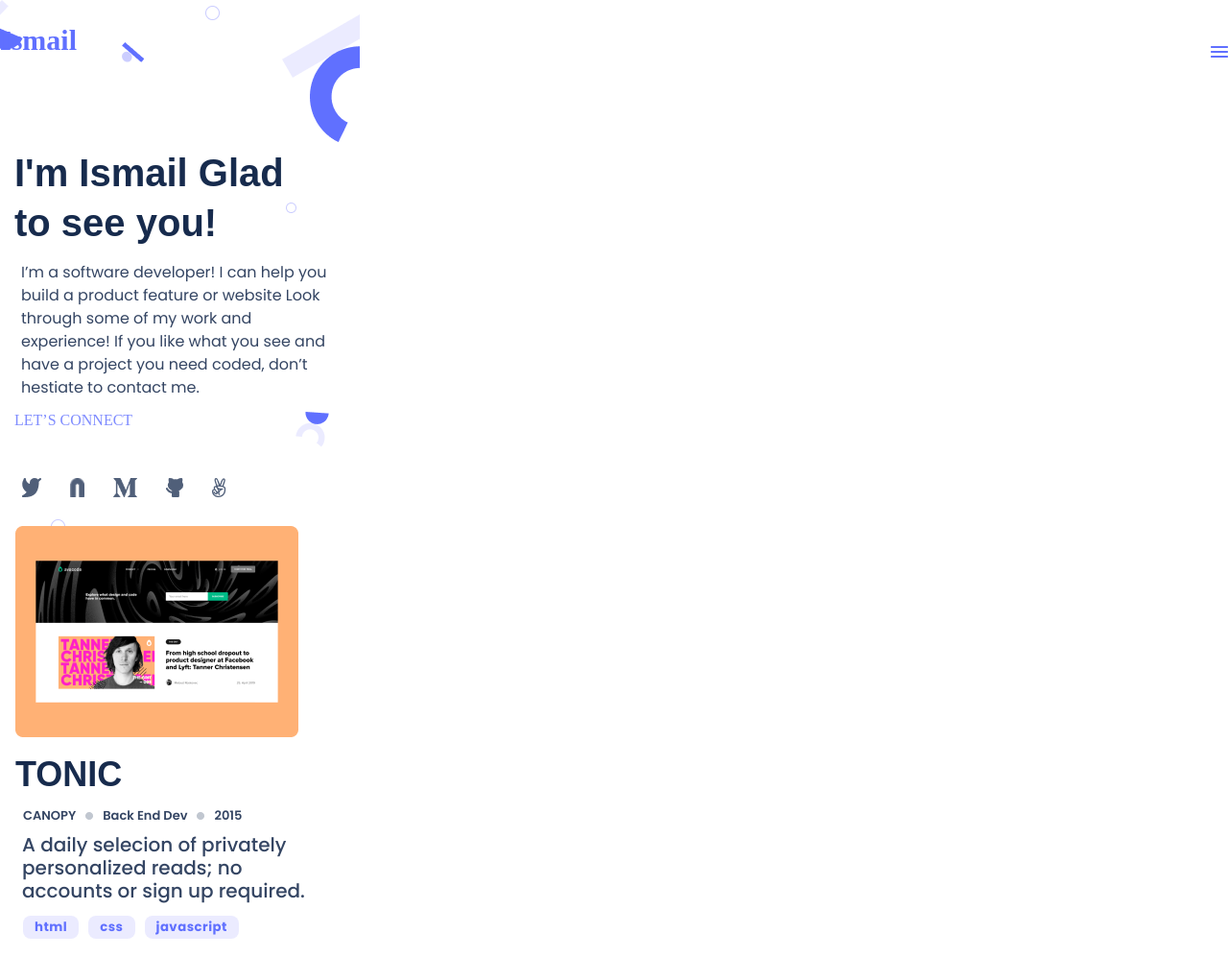
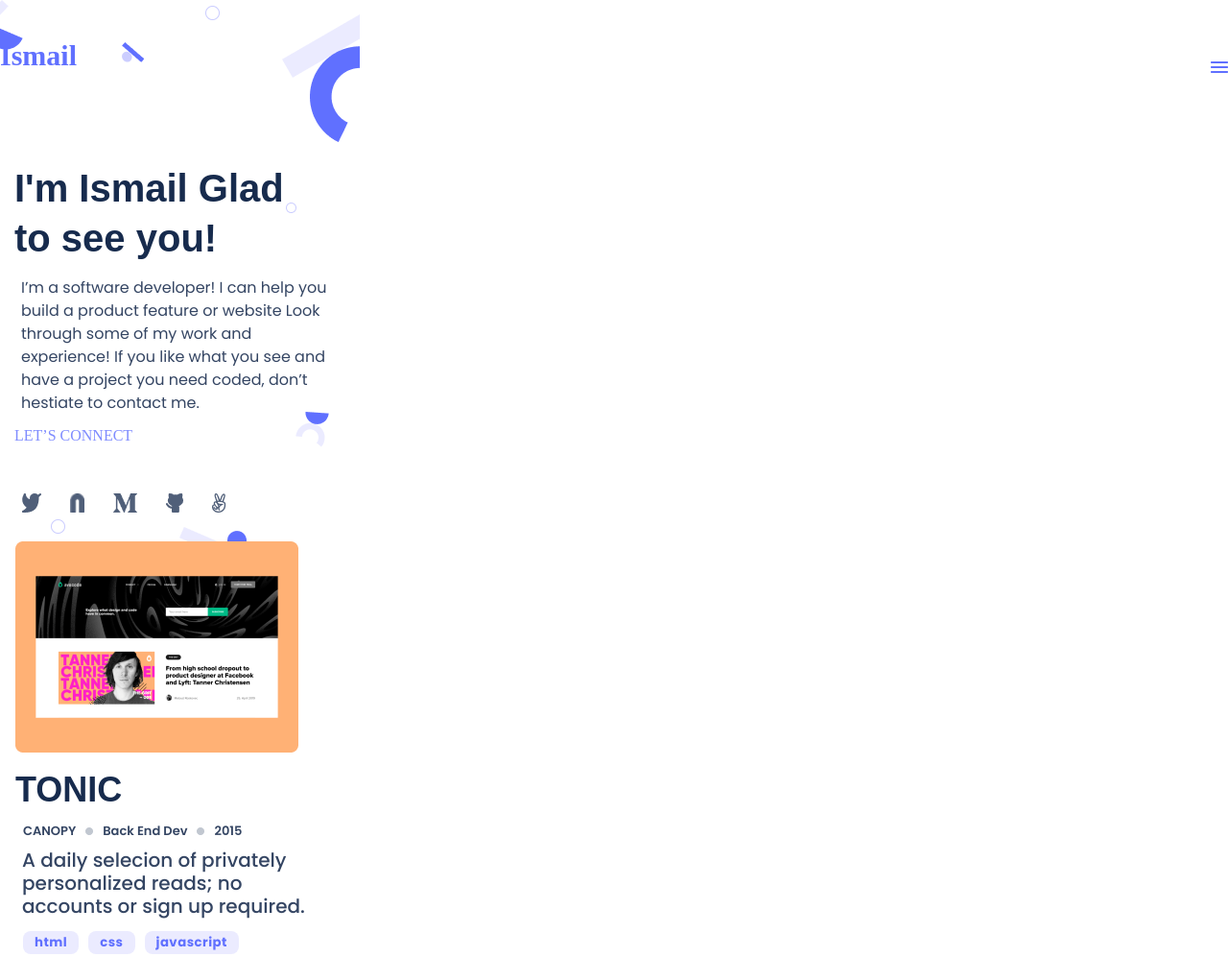
Before and after one commit to ismailmunyentwari9/Full_portfolio, a website: page index.html in a window 1280 px wide. Shown: the top 997 px of the page at 96% size. Drawn offline with Linux system fonts and the light colour scheme.

Commit message:
modify style file

```diff
--- a/style.css
+++ b/style.css
@@ -9,14 +9,14 @@
 }
 
 header {
-  padding-top: 2rem;
+  padding-top: 3rem;
   margin-bottom: 5rem;
   display: flex;
   justify-content: space-between;
 }
 
 a > .sp1 {
-  width: 76px;
+  width: 75px;
   height: 20px;
   font-weight: 700;
   font-size: 30px;
```
